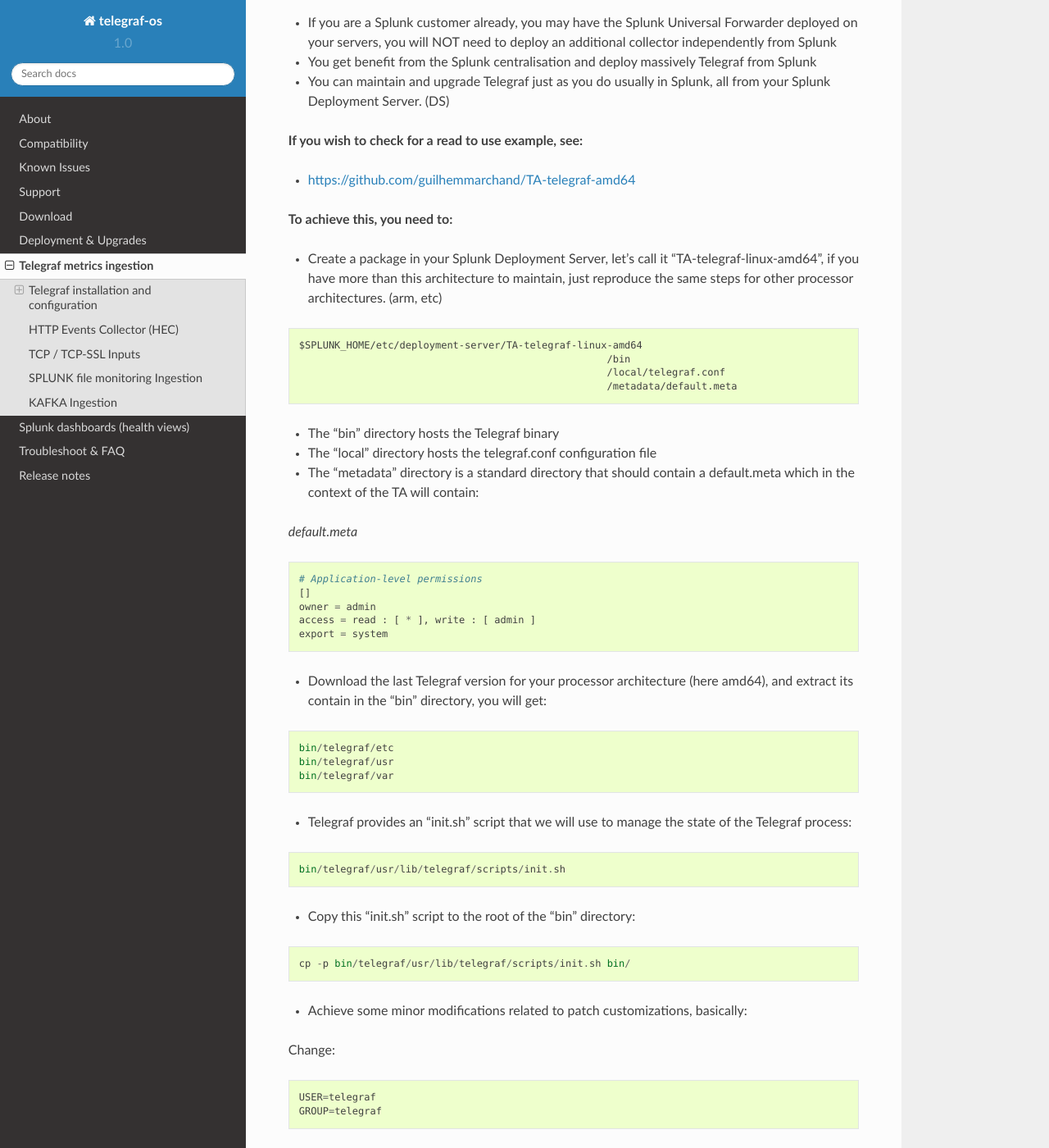
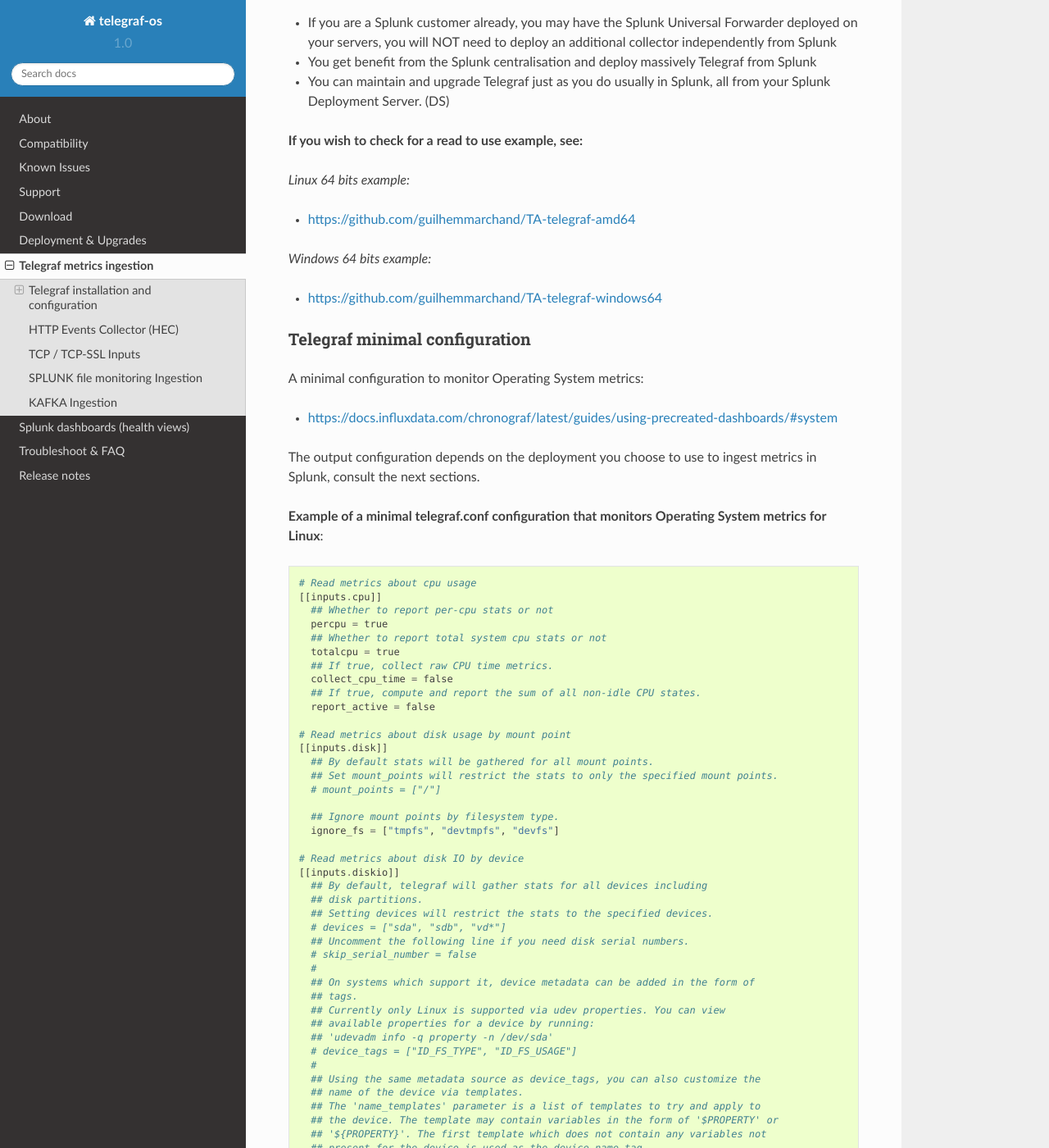
Before and after one commit to guilhemmarchand/telegraf-os, a Sphinx documentation site: the page built from docs/telegraf.rst, in a window 1280 px wide and 1400 px high, scrolled down 756 px. Shown: the whole window at 82% size. Built offline with Sphinx 7.4.7 and the Read the Docs theme 2.0.0, drawn with Linux system fonts in a browser that asks for light colours; some of the changed text lies outside the part shown.

Commit message:
Documentation update

```diff
--- a/docs/telegraf.rst
+++ b/docs/telegraf.rst
@@ -20,7 +20,7 @@
 Telegraf deployment as Splunk application deployed by Splunk (TA)
 -----------------------------------------------------------------
 
-For Linux OS only (this does not work on Windows), you can publish Telegraf through a Splunk application that you push to your clients using a Splunk deployment server.
+You can publish Telegraf through a Splunk application that you push to your clients using a Splunk deployment server.
 
 This means that you can create a custom Technology Addon (TA) that contains both the Telegraf binary and the telegraf.conf configuraton files.
 
@@ -34,152 +34,13 @@
 
 **If you wish to check for a read to use example, see:**
 
-- https://github.com/guilhemmarchand/TA-telegraf-amd64
-
-**To achieve this, you need to:**
-
-- Create a package in your Splunk Deployment Server, let's call it "TA-telegraf-linux-amd64", if you have more than this architecture to maintain, just reproduce the same steps for other processor architectures. (arm, etc)
-
-::
-
-    $SPLUNK_HOME/etc/deployment-server/TA-telegraf-linux-amd64
-                                                        /bin
-                                                        /local/telegraf.conf
-                                                        /metadata/default.meta
-
-- The "bin" directory hosts the Telegraf binary
-
-- The "local" directory hosts the telegraf.conf configuration file
-
-- The "metadata" directory is a standard directory that should contain a default.meta which in the context of the TA will contain:
-
-*default.meta*
-
-::
-
-    # Application-level permissions
-    []
-    owner = admin
-    access = read : [ * ], write : [ admin ]
-    export = system
-
-- Download the last Telegraf version for your processor architecture (here amd64), and extract its contain in the "bin" directory, you will get:
-
-::
-
-    bin/telegraf/etc
-    bin/telegraf/usr
-    bin/telegraf/var
-
-- Telegraf provides an "init.sh" script that we will use to manage the state of the Telegraf process:
-
-::
-
-    bin/telegraf/usr/lib/telegraf/scripts/init.sh
-
-- Copy this "init.sh" script to the root of the "bin" directory:
-
-::
-
-    cp -p bin/telegraf/usr/lib/telegraf/scripts/init.sh bin/
-
-- Achieve some minor modifications related to patch customizations, basically:
-
-Change:
-
-::
-
-    USER=telegraf
-    GROUP=telegraf
-
-By:
-
-::
-
-    USER=$(whoami)
-    GROUP=$(id -g -n)
-
-*Notes: the configuration above will automatically use the owner of the Splunk processes*
-
-After this section, add: (adapt if TA name differs)
-
-::
-
-    APP=TA-telegraf-amd64
-
-Change:
-
-::
-
-    STDERR=/var/log/telegraf/telegraf.log
-
-By:
-
-::
-
-    STDERR=$SPLUNK_HOME/etc/apps/$APP/bin/telegraf/var/log/telegraf/telegraf.log
-
-Change:
-
-::
-
-    daemon=/usr/bin/telegraf
-
-By:
-
-::
-
-    daemon=$SPLUNK_HOME/etc/apps/$APP/bin/telegraf/usr/bin/telegraf
-
-Change:
-
-::
-
-    config=/etc/telegraf/telegraf.conf
-    confdir=/etc/telegraf/telegraf.d
-
-By:
-
-::
-
-    config=$SPLUNK_HOME/etc/apps/$APP/local/telegraf.conf
-    confdir=$SPLUNK_HOME/etc/apps/$APP/bin/telegraf/etc/telegraf/telegraf.d
-
-Change:
-
-::
-
-    pidfile=/var/run/telegraf/telegraf.pid
-
-By:
-
-::
-
-    pidfile=$SPLUNK_HOME/var/run/telegraf/telegraf.pid
-
-
-**Finally, create a very simple local/inputs.conf configuration file:**
-
-*local/inputs.conf*
-
-::
-
-    # start telegraf at Splunk start, and restart if Splunk is restarted. (which allows upgrading easily Telegraf binaries shipped with the TA package)
-    [script://./bin/init.sh restart]
-    disabled = false
-    interval = -1
-
-Et voila ! Deploy this TA to your Linux host and start receiving metrics in Splunk.
-
-If you wish to check for a read to use example, see:
+*Linux 64 bits example:*
 
 - https://github.com/guilhemmarchand/TA-telegraf-amd64
 
-**Upgrades:**
+*Windows 64 bits example:*
 
-To upgrade Telegraf binary to a new version, simply extract the new tgz release in the "bin" directory, and reload your Splunk Deployment server.
-
-Splunk will automatically restart the Telegraf process after Splunk startup.
+- https://github.com/guilhemmarchand/TA-telegraf-windows64
 
 Telegraf minimal configuration
 ------------------------------
```
